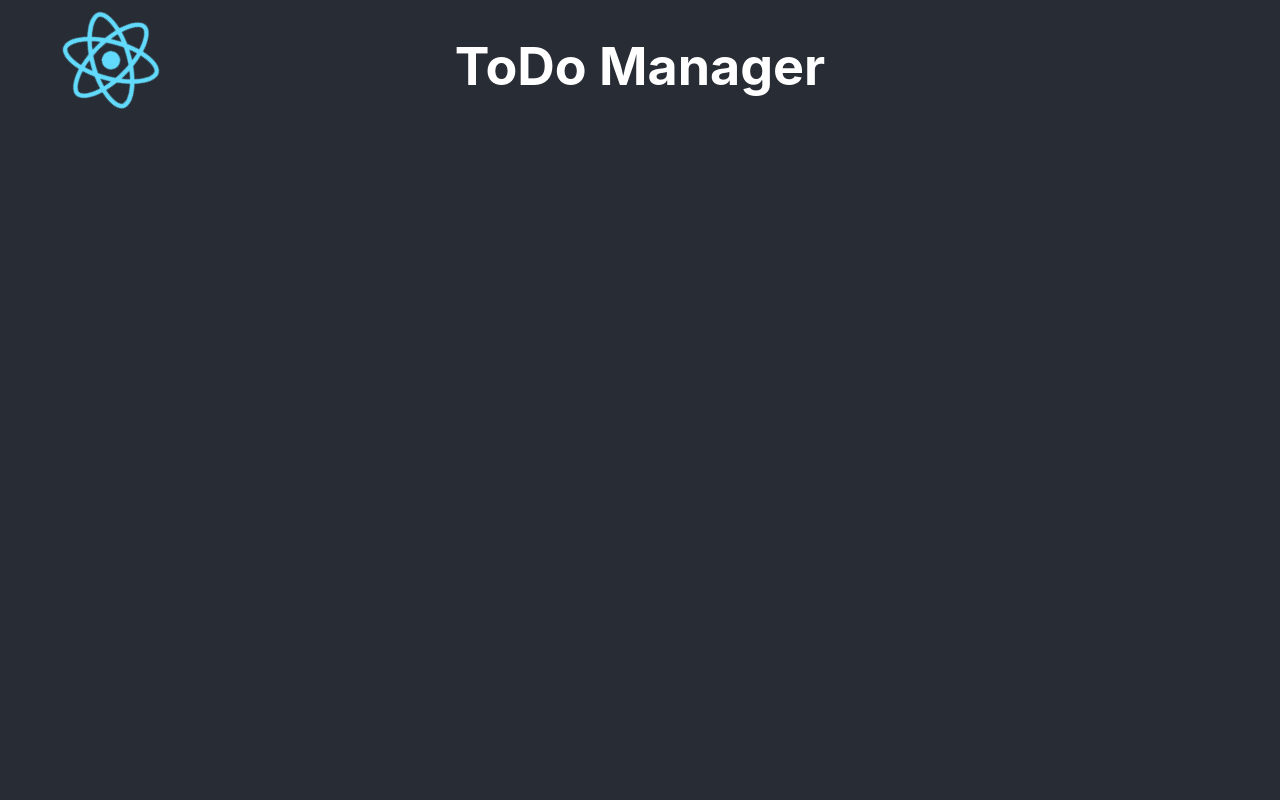
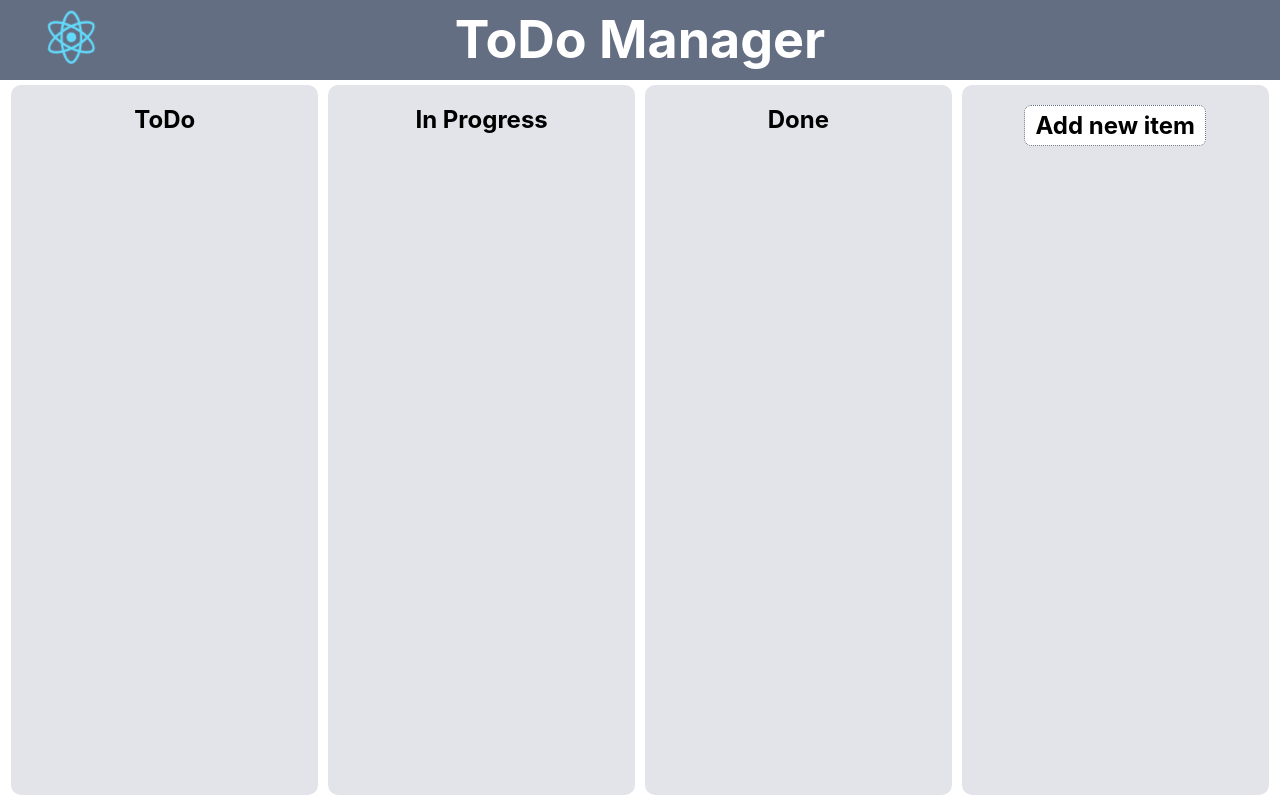
Before and after one commit to VictoriaTheBrave/to-do, a React (Create React App) app: page / in a window 1280 px wide. Built offline with nearby package versions, Linux system fonts and the light colour scheme.

Commit message:
feat: add initial markup

```diff
--- a/src/App.css
+++ b/src/App.css
@@ -5,23 +5,25 @@
 .App-logo {
   position: absolute;
   left: 2vw;
+  height: 8vh;
+  margin: 5px 0;
+  pointer-events: none;
   animation: App-logo-spin infinite 20s linear;
-  height: 15vmin;
-  pointer-events: none;
 }
 
 .App-header {
-  background-color: #282c34;
-  min-height: 100vh;
+  background-color: #646e82;
   display: flex;
+  height: 10vh;
   flex-direction: column;
   align-items: center;
   font-size: calc(10px + 2vmin);
   color: white;
 }
 
-.App-link {
-  color: #61dafb;
+.App-header h1 {
+  margin-block-start: 0.5rem;
+  margin-block-end: 0.5rem;
 }
 
 @keyframes App-logo-spin {
@@ -32,3 +34,34 @@
     transform: rotate(360deg);
   }
 }
+
+.App .body {
+  display: grid;
+  grid-template-columns: repeat(4, 1fr);
+  width: 99vw;
+  height: 90vh;
+  margin: 0 auto;
+}
+
+.App .body div {
+  margin: 5px;
+  border-radius: 10px;
+  background: #e2e4e9;
+}
+
+.App .body button {
+  margin-block-start: 0.83em;
+  margin-block-end: 0.83em;
+  border: 1px dotted  #646e82;
+  padding: 5px 10px;
+  border-radius: 7px;
+  font-family: -apple-system, BlinkMacSystemFont, "Segoe UI", "Roboto", "Oxygen", "Ubuntu",
+    "Cantarell", "Fira Sans", "Droid Sans", "Helvetica Neue", sans-serif;
+  font-size: 1.5em;
+  font-weight: bold;
+  background: white;
+}
+
+.App .body button:hover {
+  transform: scale(1.1);
+}
--- a/src/App.jsx
+++ b/src/App.jsx
@@ -3,6 +3,10 @@ import logo from './logo.svg';
 import './App.css';
 
 class App extends Component {
+  state = {
+    user: null,
+  }
+
   render() {
     return (
       <div className="App">
@@ -10,6 +14,20 @@ class App extends Component {
           <img src={logo} className="App-logo" alt="logo" />
           <h1>ToDo Manager</h1>
         </header>
+        <section className="body">
+          <div className="todo">
+            <h2>ToDo</h2>
+          </div>
+          <div>
+            <h2>In Progress</h2>
+          </div>
+          <div>
+            <h2>Done</h2>
+          </div>
+          <div className="todo">
+            <button type="button">Add new item</button>
+          </div>
+        </section>
       </div>
     );
   }
```
Also changed, not shown: 1 other file (tests, documents, lock files or other folders).
